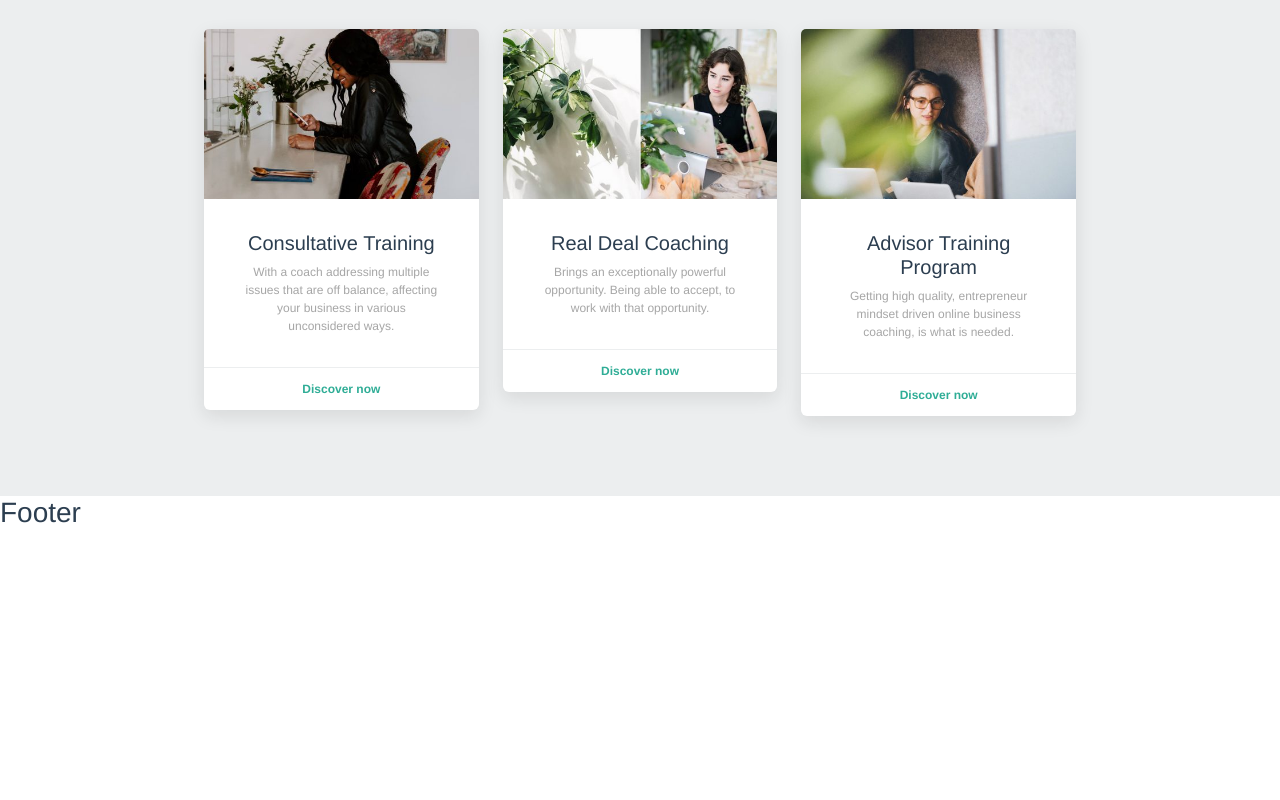
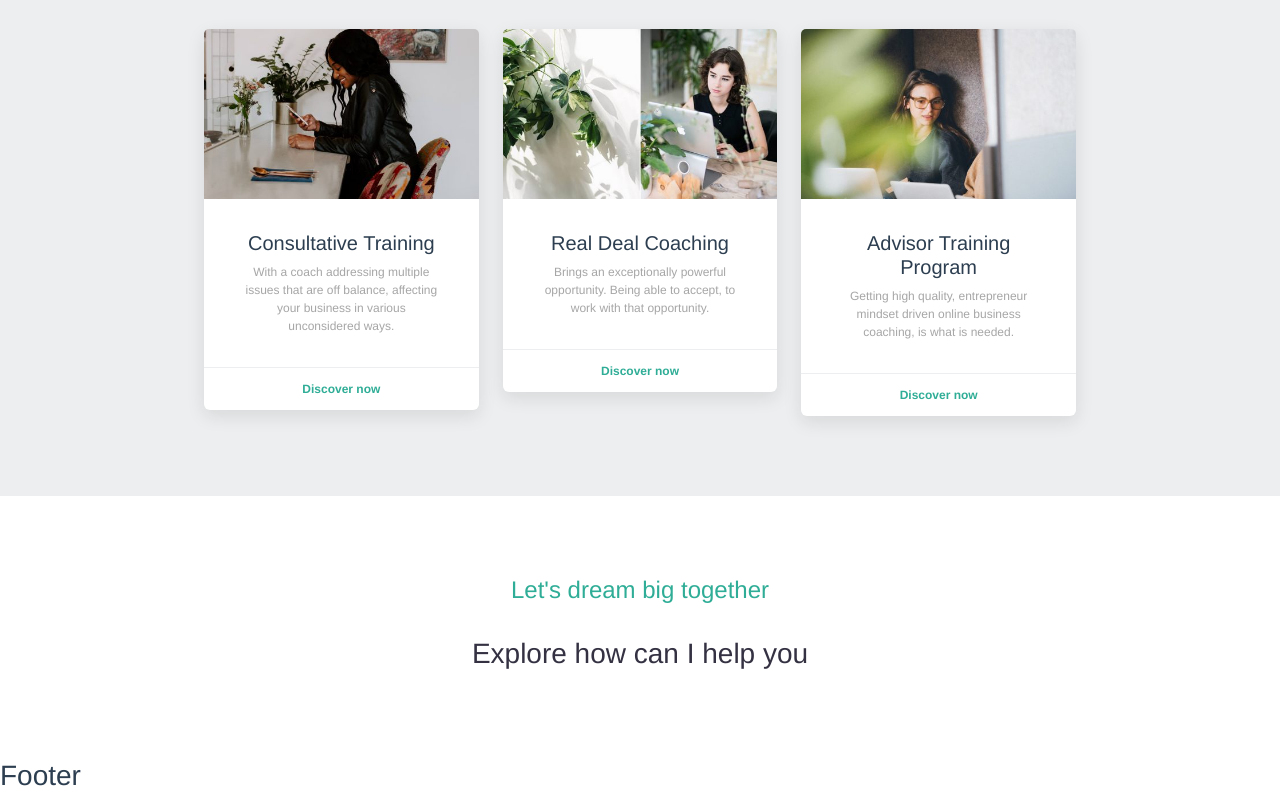
Before and after one commit to Antonius131/proj-html-vuejs, a Vue app: page / in a window 1280 px wide. Shown: the part 1253-2053 px from the top of the page. Before the commit the page ends 1791 px from the top, so only its background shows below. Built offline with nearby package versions, Linux system fonts and the light colour scheme.

Commit message:
Main: creating new <section>

```diff
--- a/src/components/main/MainContent.vue
+++ b/src/components/main/MainContent.vue
@@ -27,6 +27,15 @@
                title= "Explore how can I help you"
             />
             <CoachCards />
+         </div>
+      </section>
+
+      <section>
+         <div class="container">
+            <SectionTitle
+               subtitle = "Let's dream big together"
+               title= "Explore how can I help you"
+            />
          </div>
       </section>
    </main>
```
